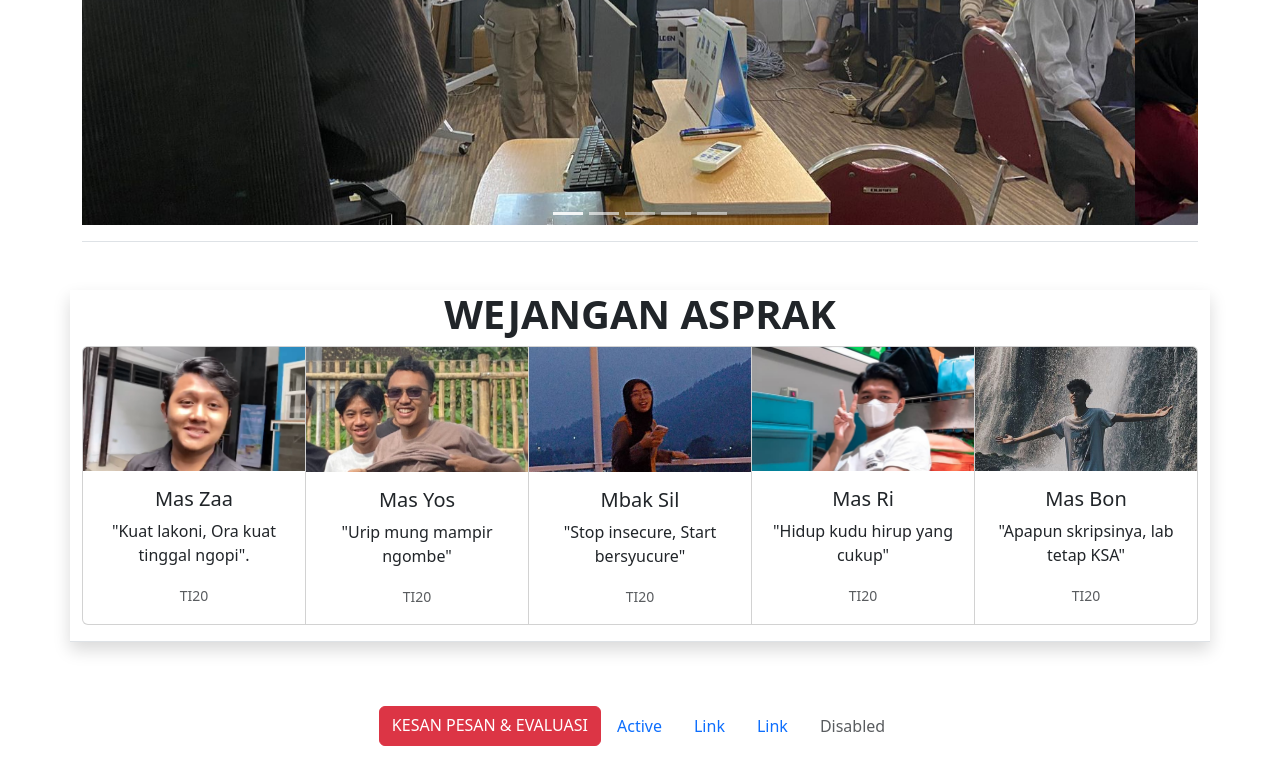
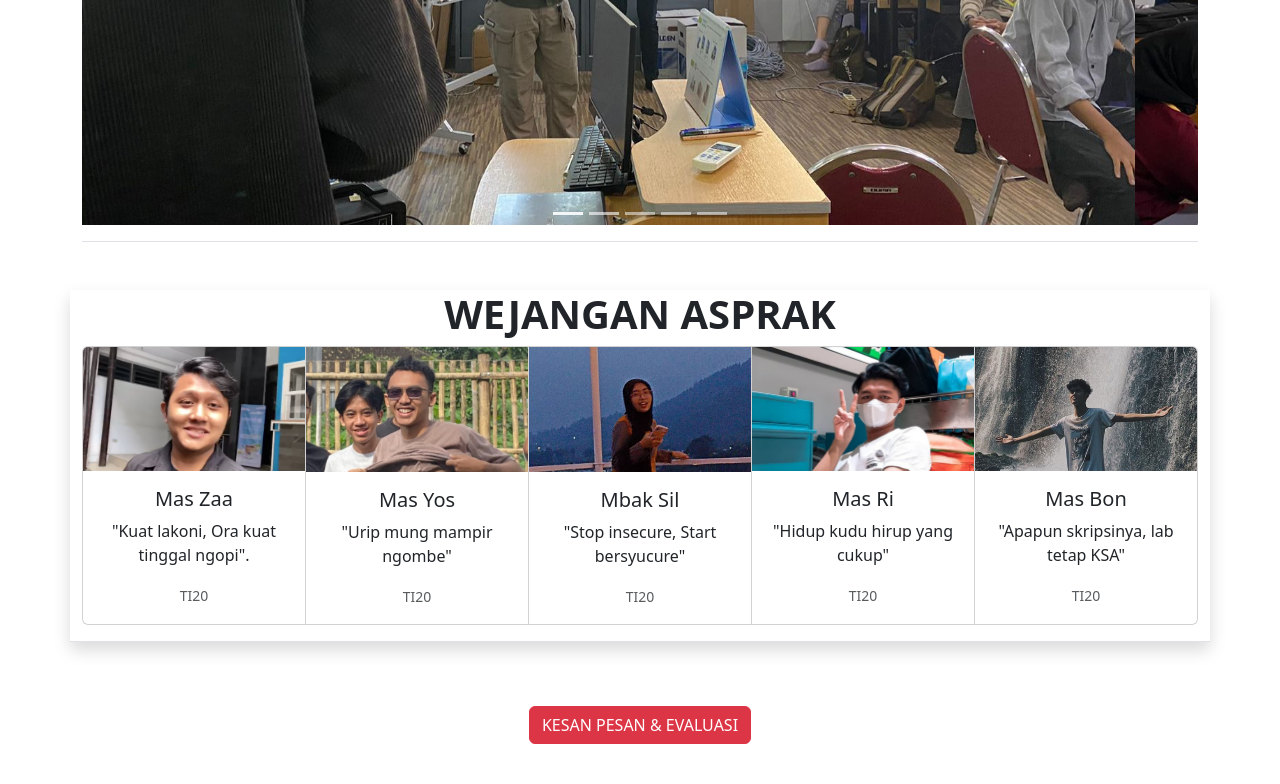
Before and after one commit to praksti/praksti.github.io, a plain HTML site: page index.html in a window 1280 px wide. Shown: the part 538-1322 px from the top of the page. Drawn offline with Linux system fonts and the light colour scheme.

Commit message:
Update index.html

```diff
--- a/index.html
+++ b/index.html
@@ -146,19 +146,6 @@
 <footer class="py-3 my-4">
   <ul class="nav justify-content-center border-bottom pb-3 mb-3">
     <a href="https://forms.gle/L3C4yDYX6c1yPBdcA" class="btn btn-danger">KESAN PESAN & EVALUASI</a>
-<ul class="nav justify-content-center">
-  <li class="nav-item">
-    <a class="nav-link active" href="#">Active</a>
-  </li>
-  <li class="nav-item">
-    <a class="nav-link" href="#">Link</a>
-  </li>
-  <li class="nav-item">
-    <a class="nav-link" href="#">Link</a>
-  </li>
-  <li class="nav-item">
-    <a class="nav-link disabled">Disabled</a>
-  </li>
 </ul>
 
 <script src="js/bootstrap.bundle.min.js"></script>
```
